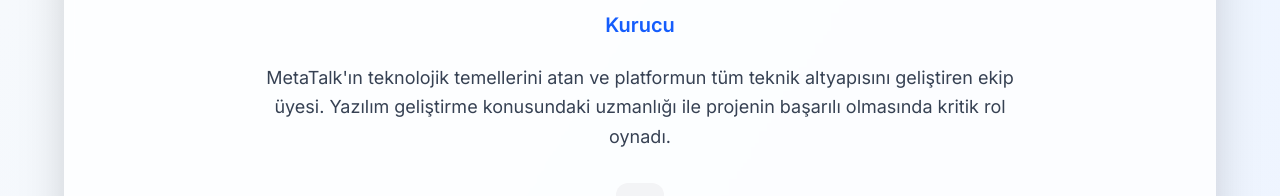
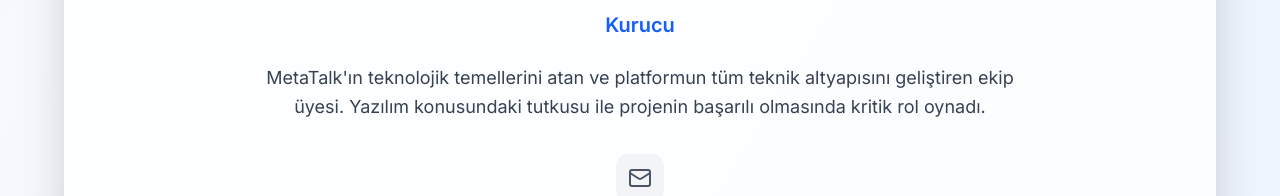
Before and after one commit to annamurad4/metaTalk, a Next.js app: page /founders/annamyrat-azadov in a window 1280 px wide. Shown: the part 461-657 px from the top of the page. Built offline with nearby package versions, Linux system fonts and the light colour scheme; no server answers.

Commit message:
fix(founders-page): bio metni yazılım konusundaki tutkuya vurgu yapacak şekilde güncellendi

```diff
--- a/app/founders/[slug]/page.tsx
+++ b/app/founders/[slug]/page.tsx
@@ -48,7 +48,7 @@
         description: "Platformun hızlı ve verimli çalışması için gerekli optimizasyonları yaptı. Kullanıcı deneyimini artıran teknik çözümler geliştirdi."
       }
     ],
-    bio: "MetaTalk'ın teknolojik temellerini atan ve platformun tüm teknik altyapısını geliştiren ekip üyesi. Yazılım geliştirme konusundaki uzmanlığı ile projenin başarılı olmasında kritik rol oynadı."
+    bio: "MetaTalk'ın teknolojik temellerini atan ve platformun tüm teknik altyapısını geliştiren ekip üyesi. Yazılım konusundaki tutkusu ile projenin başarılı olmasında kritik rol oynadı."
   },
   'muhammed-medet-sonmez': {
     name: "Muhammed Medet Sönmez",
```
